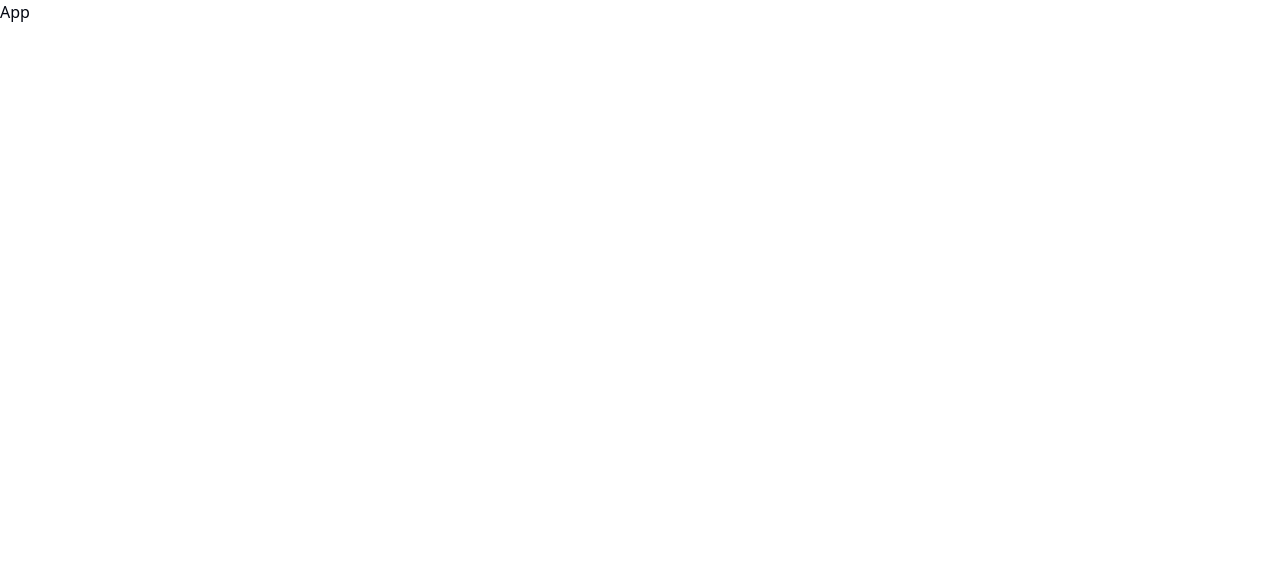
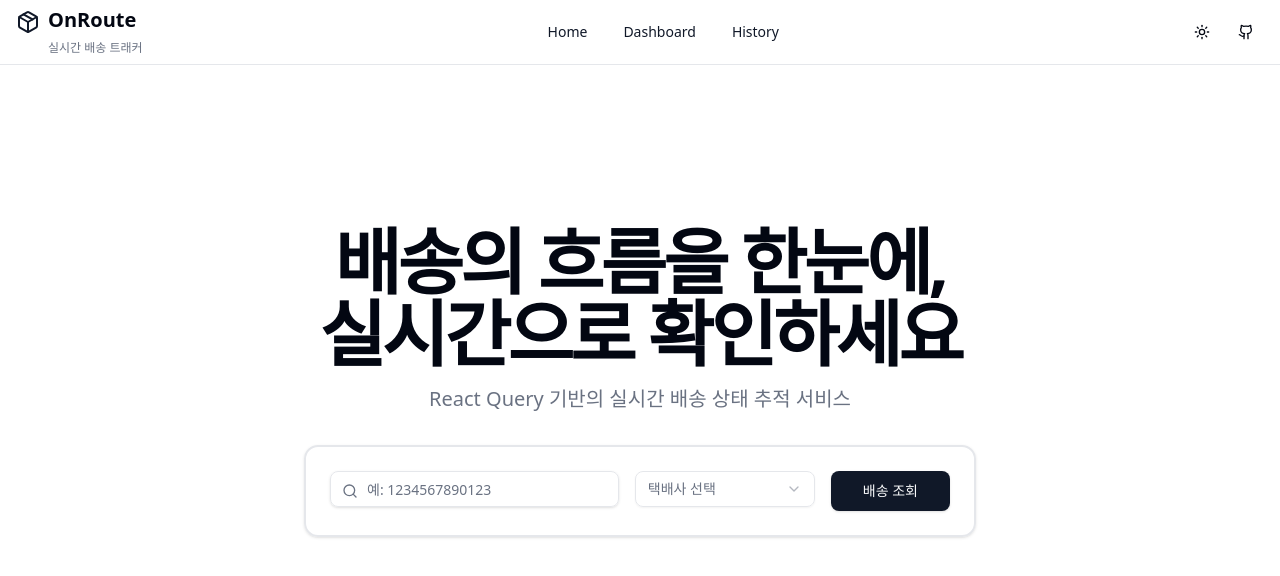
Before and after one commit to valletgood/OnRoute, a React (Vite) app: page / in a window 1280 px wide. Shown: the top 576 px of the page. Built offline with nearby package versions, Linux system fonts and the light colour scheme.

Commit message:
feat: Router 환경 구성 및 네비게이션 button으로 변경

```diff
--- a/src/App.tsx
+++ b/src/App.tsx
@@ -1,3 +1,6 @@
+import { RouterProvider } from 'react-router-dom';
+import router from './Router';
+
 export default function App() {
-  return <div>App</div>;
+  return <RouterProvider router={router} />;
 }
--- /dev/null
+++ b/src/Router.tsx
@@ -0,0 +1,28 @@
+import { createBrowserRouter } from 'react-router-dom';
+import { MainLayout } from './components/layout/MainLayout';
+import Home from './pages/Home';
+import Dashboard from './pages/Dashboard';
+import History from './pages/History';
+
+const router = createBrowserRouter([
+  {
+    path: '/',
+    element: <MainLayout />,
+    children: [
+      {
+        index: true,
+        element: <Home />,
+      },
+      {
+        path: '/dashboard',
+        element: <Dashboard />,
+      },
+      {
+        path: '/history',
+        element: <History />,
+      },
+    ],
+  },
+]);
+
+export default router;
--- a/src/components/layout/Header.tsx
+++ b/src/components/layout/Header.tsx
@@ -1,17 +1,18 @@
 import { Package, Github, Menu, X } from 'lucide-react';
 import { Button } from '@/components/ui/button';
-import {
-  NavigationMenu,
-  NavigationMenuItem,
-  NavigationMenuLink,
-} from '@/components/ui/navigation-menu';
+import { NavigationMenu, NavigationMenuItem } from '@/components/ui/navigation-menu';
 import { ThemeToggle } from '@/components/theme/ThemeToggle';
 import { useState } from 'react';
 import { cn } from '@/lib/utils';
 import { NAV_ITEMS, type NavItem } from '@/define/navigationMenu';
-
+import { useNavigate } from 'react-router-dom';
 export function Header() {
   const [mobileMenuOpen, setMobileMenuOpen] = useState(false);
+  const navigate = useNavigate();
+
+  const handleClickNavigationMenu = (href: string) => {
+    navigate(href);
+  };
 
   return (
     <header className="sticky top-0 z-50 w-full border-b bg-background/95 backdrop-blur supports-[backdrop-filter]:bg-background/60">
@@ -29,7 +30,13 @@ export function Header() {
         <NavigationMenu className="hidden md:flex">
           {NAV_ITEMS.map((item: NavItem) => (
             <NavigationMenuItem className="list-none" key={item.name}>
-              <NavigationMenuLink href={item.href}>{item.name}</NavigationMenuLink>
+              <Button
+                variant="link"
+                className="!no-underline hover:bg-accent hover:text-accent-foreground focus:bg-accent focus:text-accent-foreground focus:outline-none disabled:pointer-events-none disabled:opacity-50 data-[active]:bg-accent/50 data-[state=open]:bg-accent/50"
+                onClick={() => handleClickNavigationMenu(item.href)}
+              >
+                {item.name}
+              </Button>
             </NavigationMenuItem>
           ))}
         </NavigationMenu>
--- /dev/null
+++ b/src/components/layout/MainLayout.tsx
@@ -0,0 +1,13 @@
+import { Header } from './Header';
+import { Outlet } from 'react-router-dom';
+
+export function MainLayout() {
+  return (
+    <div className="min-h-screen flex flex-col">
+      <Header />
+      <main className="flex-1">
+        <Outlet />
+      </main>
+    </div>
+  );
+}
--- a/src/components/ui/navigation-menu.tsx
+++ b/src/components/ui/navigation-menu.tsx
@@ -15,19 +15,4 @@ const NavigationMenuItem = React.forwardRef<HTMLLIElement, React.HTMLAttributes<
 );
 NavigationMenuItem.displayName = 'NavigationMenuItem';
 
-const NavigationMenuLink = React.forwardRef<
-  HTMLAnchorElement,
-  React.AnchorHTMLAttributes<HTMLAnchorElement>
->(({ className, ...props }, ref) => (
-  <a
-    ref={ref}
-    className={cn(
-      'group inline-flex h-9 w-max items-center justify-center rounded-md bg-background px-4 py-2 text-sm font-medium transition-colors hover:bg-accent hover:text-accent-foreground focus:bg-accent focus:text-accent-foreground focus:outline-none disabled:pointer-events-none disabled:opacity-50 data-[active]:bg-accent/50 data-[state=open]:bg-accent/50',
-      className,
-    )}
-    {...props}
-  />
-));
-NavigationMenuLink.displayName = 'NavigationMenuLink';
-
-export { NavigationMenu, NavigationMenuItem, NavigationMenuLink };
+export { NavigationMenu, NavigationMenuItem };
--- /dev/null
+++ b/src/pages/Dashboard.tsx
@@ -0,0 +1,3 @@
+export default function Dashboard() {
+  return <div>Dashboard</div>;
+}
--- /dev/null
+++ b/src/pages/History.tsx
@@ -0,0 +1,3 @@
+export default function History() {
+  return <div>History</div>;
+}
--- /dev/null
+++ b/src/pages/Home.tsx
@@ -0,0 +1,13 @@
+import { FeaturesSection } from '@/components/sections/FeaturesSection';
+import { HeroSection } from '@/components/sections/HeroSection';
+import { RecentTrackingSection } from '@/components/sections/RecentTrackingSection';
+
+export default function Home() {
+  return (
+    <div>
+      <HeroSection />
+      <RecentTrackingSection />
+      <FeaturesSection />
+    </div>
+  );
+}
```
